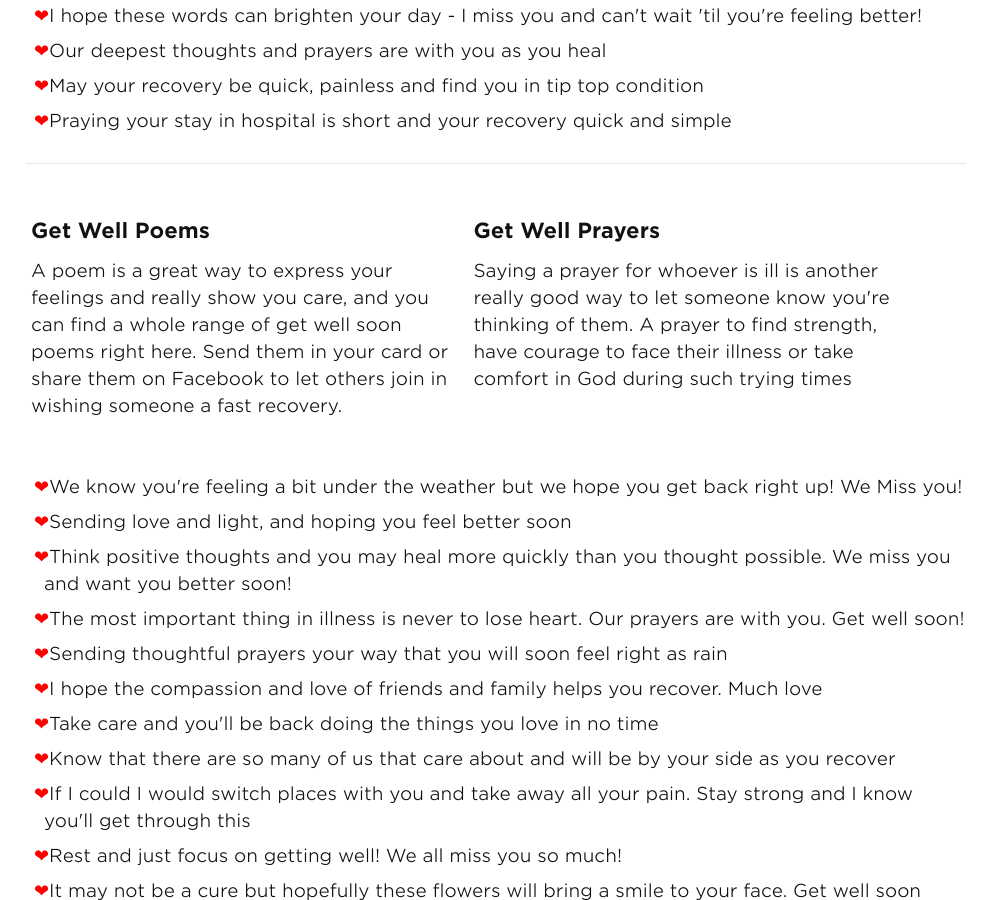
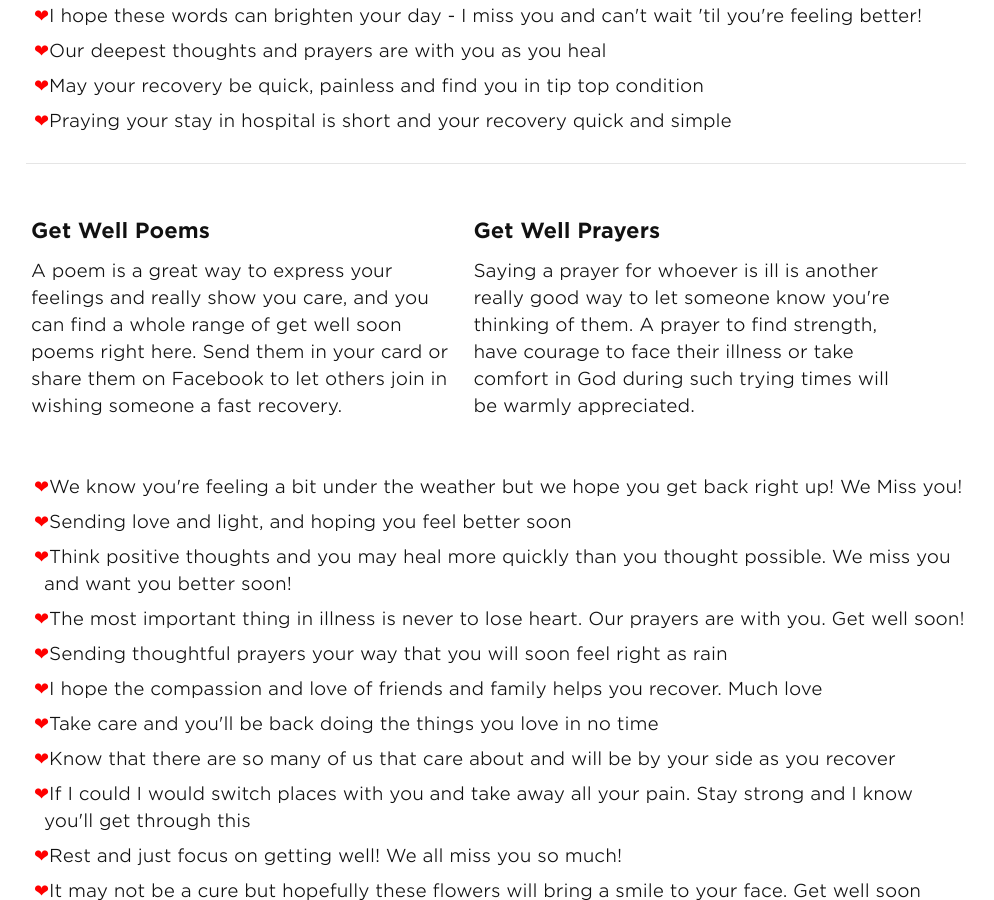
Before and after one commit to andyml123/andyml123.github.io, a Jekyll site: the page built from get-well-wishes.md, in a window 1280 px wide and 900 px high, scrolled down 5411 px. Shown: the whole window, without its empty margins (144-1138 px from the left). Built offline with Jekyll 4.4.1, drawn with Linux system fonts in a browser that asks for light colours.

Commit message:
Update get-well-wishes.md

```diff
--- a/get-well-wishes.md
+++ b/get-well-wishes.md
@@ -188,7 +188,7 @@ A poem is a great way to express your feelings and really show you care, and you
 <h3>Get Well Prayers</h3>
 
 <p>
-Saying a prayer for whoever is ill is another really good way to let someone know you're thinking of them. A prayer to find strength, have courage to face their illness or take comfort in God during such trying times
+Saying a prayer for whoever is ill is another really good way to let someone know you're thinking of them. A prayer to find strength, have courage to face their illness or take comfort in God during such trying times will be warmly appreciated.
 </p>
 </div>
 </div>
```
